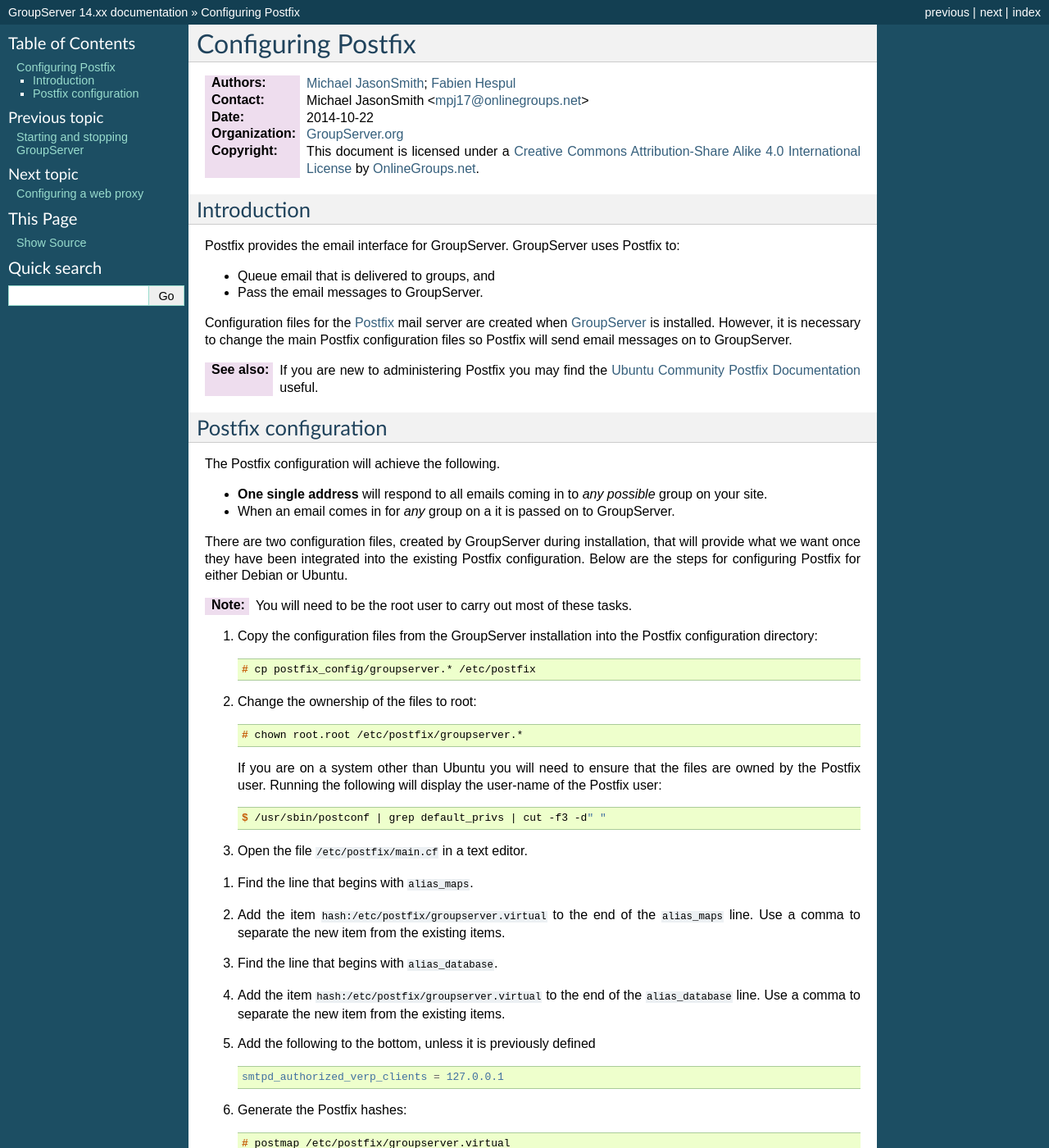
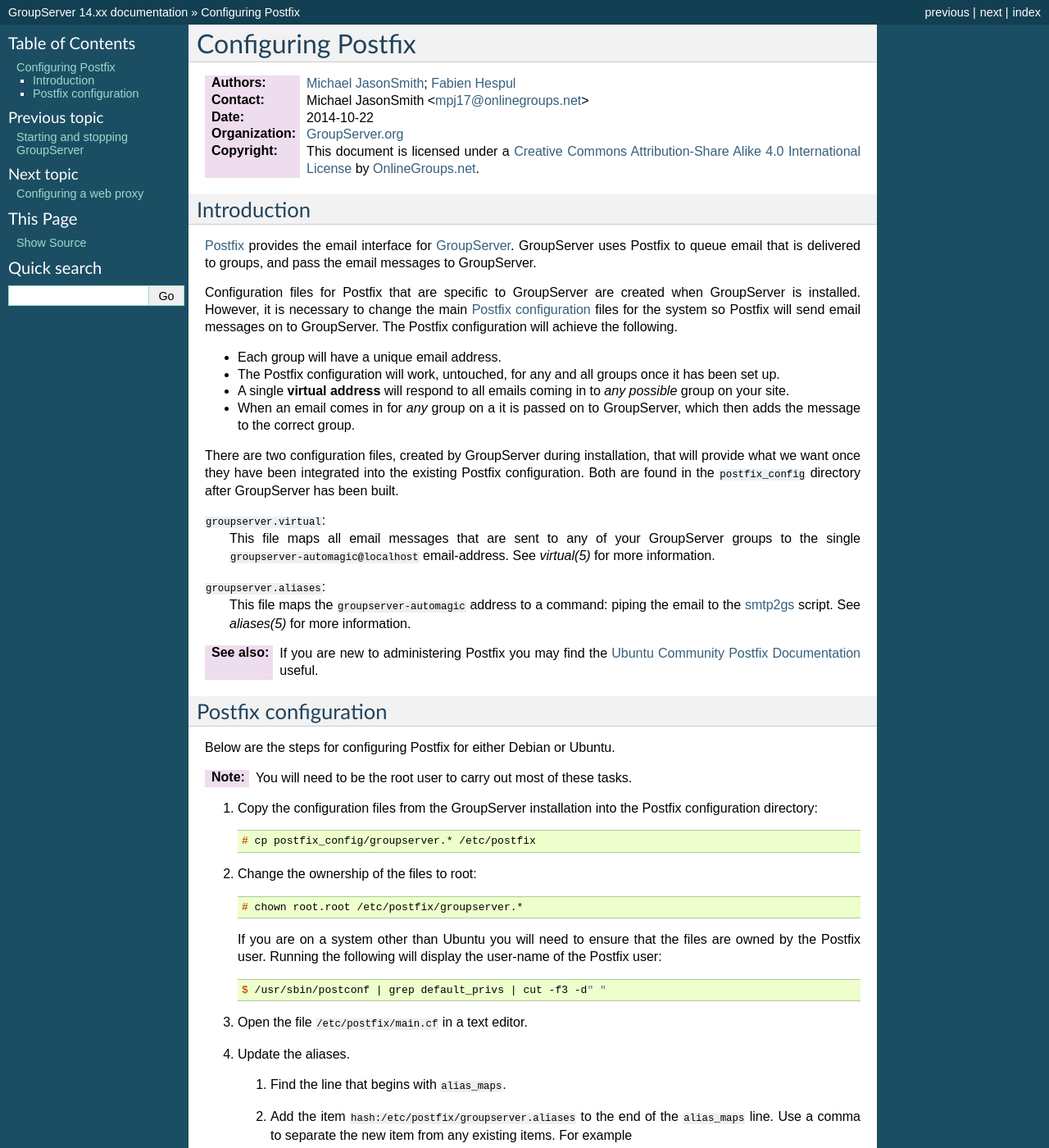
Before and after one commit to groupserver/buildout, a Sphinx documentation site: the page built from docs/postfix-configure.rst, in a window 1280 px wide and 1400 px high. Shown: the whole window at 82% size. Built offline with Sphinx 7.4.7, drawn with Linux system fonts in a browser that asks for light colours; some of the changed text lies outside the part shown.

Commit message:
Improving the Postfix documentation.

```diff
--- a/docs/postfix-configure.rst
+++ b/docs/postfix-configure.rst
@@ -15,16 +15,43 @@
 Introduction
 ============
 
-Postfix provides the email interface for GroupServer. GroupServer
-uses Postfix to:
+Postfix_ provides the email interface for
+GroupServer_. GroupServer uses Postfix to queue email that is
+delivered to groups, and pass the email messages to GroupServer.
 
-* Queue email that is delivered to groups, and
-* Pass the email messages to GroupServer.
+Configuration files for Postfix that are specific to GroupServer
+are created when GroupServer is installed. However, it is
+necessary to change the main `Postfix configuration`_ files for
+the system so Postfix will send email messages on to
+GroupServer. The Postfix configuration will achieve the
+following.
 
-Configuration files for the Postfix_ mail server are created when
-GroupServer_ is installed. However, it is necessary to change the
-main Postfix configuration files so Postfix will send email
-messages on to GroupServer.
+* Each group will have a unique email address.
+* The Postfix configuration will work, untouched, for any and all
+  groups once it has been set up.
+* A single **virtual address** will respond to all emails coming
+  in to *any possible* group on your site.
+* When an email comes in for *any* group on a it is passed on to
+  GroupServer, which then adds the message to the correct group.
+
+There are two configuration files, created by GroupServer during
+installation, that will provide what we want once they have been
+integrated into the existing Postfix configuration. Both are
+found in the ``postfix_config`` directory after GroupServer has
+been built.
+
+``groupserver.virtual``:
+    This file maps all email messages that are sent to any of
+    your GroupServer groups to the single
+    ``groupserver-automagic@localhost`` email-address. See
+    :manpage:`virtual(5)` for more information.
+
+``groupserver.aliases``:
+    This file maps the ``groupserver-automagic`` address to a
+    command: piping the email to the smtp2gs_ script. See
+    :manpage:`aliases(5)` for more information.
+
+.. _smtp2gs: http://github.com/groupserver/gs.group.messages.add.smtp2gs
 
 :See also: If you are new to administering Postfix you may find
            the `Ubuntu Community Postfix Documentation`_ useful.
@@ -35,17 +62,8 @@
 Postfix configuration
 =====================
 
-The Postfix configuration will achieve the following.
-
-* **One single address** will respond to all emails coming in to
-  *any possible* group on your site.
-* When an email comes in for *any* group on a it is passed on to
-  GroupServer.
-
-There are two configuration files, created by GroupServer during
-installation, that will provide what we want once they have been
-integrated into the existing Postfix configuration. Below are the
-steps for configuring Postfix for either Debian or Ubuntu.
+Below are the steps for configuring Postfix for either Debian or
+Ubuntu.
 
 :Note: You will need to be the root user to carry out most of
        these tasks.
@@ -68,26 +86,47 @@
 
 #.  Open the file ``/etc/postfix/main.cf`` in a text editor.
 
-.. Up to here
+#. Update the aliases.
 
-#.  Find the line that begins with ``alias_maps``.
+   #.  Find the line that begins with ``alias_maps``.
 
-#.  Add the item ``hash:/etc/postfix/groupserver.virtual`` to the
-    end of the ``alias_maps`` line. Use a comma to separate the
-    new item from the existing items.
+   #.  Add the item ``hash:/etc/postfix/groupserver.aliases`` to
+       the end of the ``alias_maps`` line. Use a comma to
+       separate the new item from any existing items. For example
 
-#.  Find the line that begins with ``alias_database``.
+       .. code-block:: cfg
 
-#.  Add the item ``hash:/etc/postfix/groupserver.virtual`` to the
-    end of the ``alias_database`` line. Use a comma to separate
-    the new item from the existing items.
+          alias_maps = hash:/etc/aliases,hash:/etc/postfix/groupserver.aliases
 
-#.  Add the following to the bottom, unless it is previously
-    defined
+   #.  Find the line that begins with ``alias_database``.
+
+   #.  Add the item ``hash:/etc/postfix/groupserver.aliases`` to
+       the end of the ``alias_database`` line. Use a comma to
+       separate the new item from any existing items. For
+       example
+
+       .. code-block:: cfg
+
+          alias_database = hash:/etc/aliases,hash:/etc/postfix/groupserver.aliases
+
+#. Update the virtual alias.
+
+   #. Find the line that begins with ``virtual_alias_maps``. If
+      no line exists add one after the ``alias_database`` line.
+
+   #. Add the item ``hash:/etc/postfix/groupserver.virtual`` to
+      the end of the ``virtual_alias_maps`` line. For example
+
+      .. code-block:: cfg
+
+         virtual_alias_maps = hash:/etc/postfix/groupserver.virtual
+
+#.  Add the following to the bottom of the ``main.cf`` file,
+    unless it is previously defined
 
     .. code-block:: cfg
 
-      smtpd_authorized_verp_clients = 127.0.0.1
+       smtpd_authorized_verp_clients = 127.0.0.1,localhost
 
 #.  Generate the Postfix hashes::
 
```
